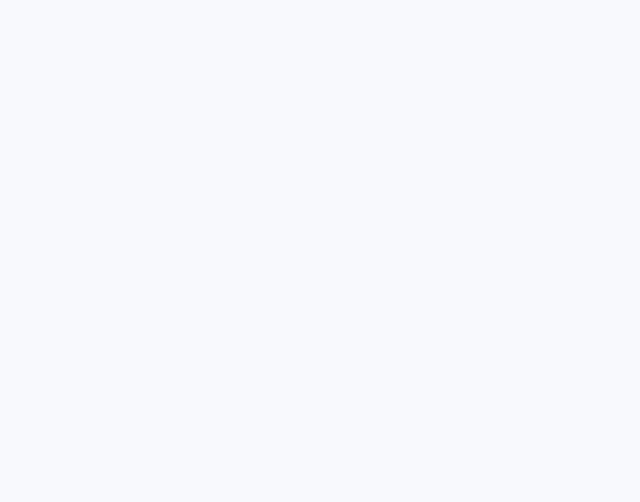
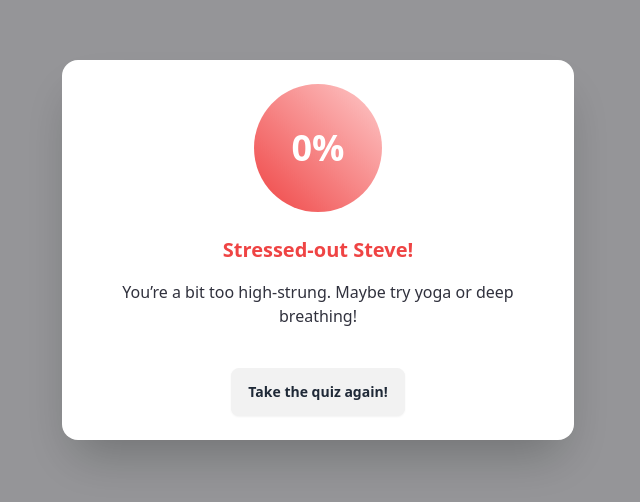
Before and after one commit to Durjoy96/chill-guy-quiz, a React (Vite) app: page /quiz/result in a window 1280 px wide. Shown: the part 150-652 px from the top of the page, without its empty margins (322-962 px from the left). Built offline with nearby package versions, Linux system fonts and the light colour scheme.

Commit message:
result page complete

```diff
--- a/src/pages/Result.jsx
+++ b/src/pages/Result.jsx
@@ -1,14 +1,83 @@
 import { useContext } from "react";
 import { contextProvider } from "../provider/Provider";
+import { useNavigate } from "react-router-dom";
 
 const Result = () => {
   const { points } = useContext(contextProvider);
+  const percentage = parseInt((points / 125) * 100);
+  const navigate = useNavigate();
 
-  return <div>
-
-
-
-  </div>;
+  return (
+    <div className="max-w-screen-xl mx-auto px-5">
+      <dialog id="my_modal_1" className="modal modal-open">
+        <div className="modal-box place-items-center">
+          <div
+            className={`h-32 w-32 rounded-full flex items-center justify-center
+               ${
+                 percentage <= 40
+                   ? "bg-gradient-to-tr from-red-500 to-red-200"
+                   : percentage <= 70
+                   ? "bg-gradient-to-tr from-orange-500 to-orange-200 text-white"
+                   : percentage <= 90
+                   ? "bg-gradient-to-tr from-green-500 to-emerald-200 text-white"
+                   : "bg-gradient-to-tr from-violet-500 to-violet-200 text-white"
+               }`}
+          >
+            <span className="text-4xl font-bold text-white">{percentage}%</span>
+          </div>
+          <div className="mt-6">
+            {percentage <= 40 ? (
+              <h3 className="text-xl font-bold text-red-500">
+                Stressed-out Steve!
+              </h3>
+            ) : percentage <= 70 ? (
+              <h3 className="text-xl font-bold text-orange-500">
+                Moderately Chill Mike!
+              </h3>
+            ) : percentage <= 90 ? (
+              <h3 className="text-xl font-bold text-green-400">
+                Almost Chill Champ!
+              </h3>
+            ) : (
+              <h3 className="text-xl font-bold text-primary">
+                Ultimate Chill Guy!
+              </h3>
+            )}
+          </div>
+          <div className="py-4 text-center">
+            {percentage <= 40 ? (
+              <p className="text-base font-normal text-base-content">
+                You’re a bit too high-strung. Maybe try yoga or deep breathing!
+              </p>
+            ) : percentage <= 70 ? (
+              <p className="text-base font-normal text-base-content">
+                Not bad! You’ve got some chill vibes but could relax more in
+                tough situations.
+              </p>
+            ) : percentage <= 90 ? (
+              <p className="text-base font-normal text-base-content">
+                You’re super chill! Almost a role model for the Chill Guy
+                philosophy.
+              </p>
+            ) : (
+              <p className="text-base font-normal text-base-content">
+                Congratulations, you’re the Ultimate Chill Guy! Nothing fazes
+                you!
+              </p>
+            )}
+          </div>
+          <div className="modal-action">
+            <form method="dialog">
+              {/* if there is a button in form, it will close the modal */}
+              <button onClick={() => navigate("/quiz")} className="btn">
+                Take the quiz again!
+              </button>
+            </form>
+          </div>
+        </div>
+      </dialog>
+    </div>
+  );
 };
 
 export default Result;
```
